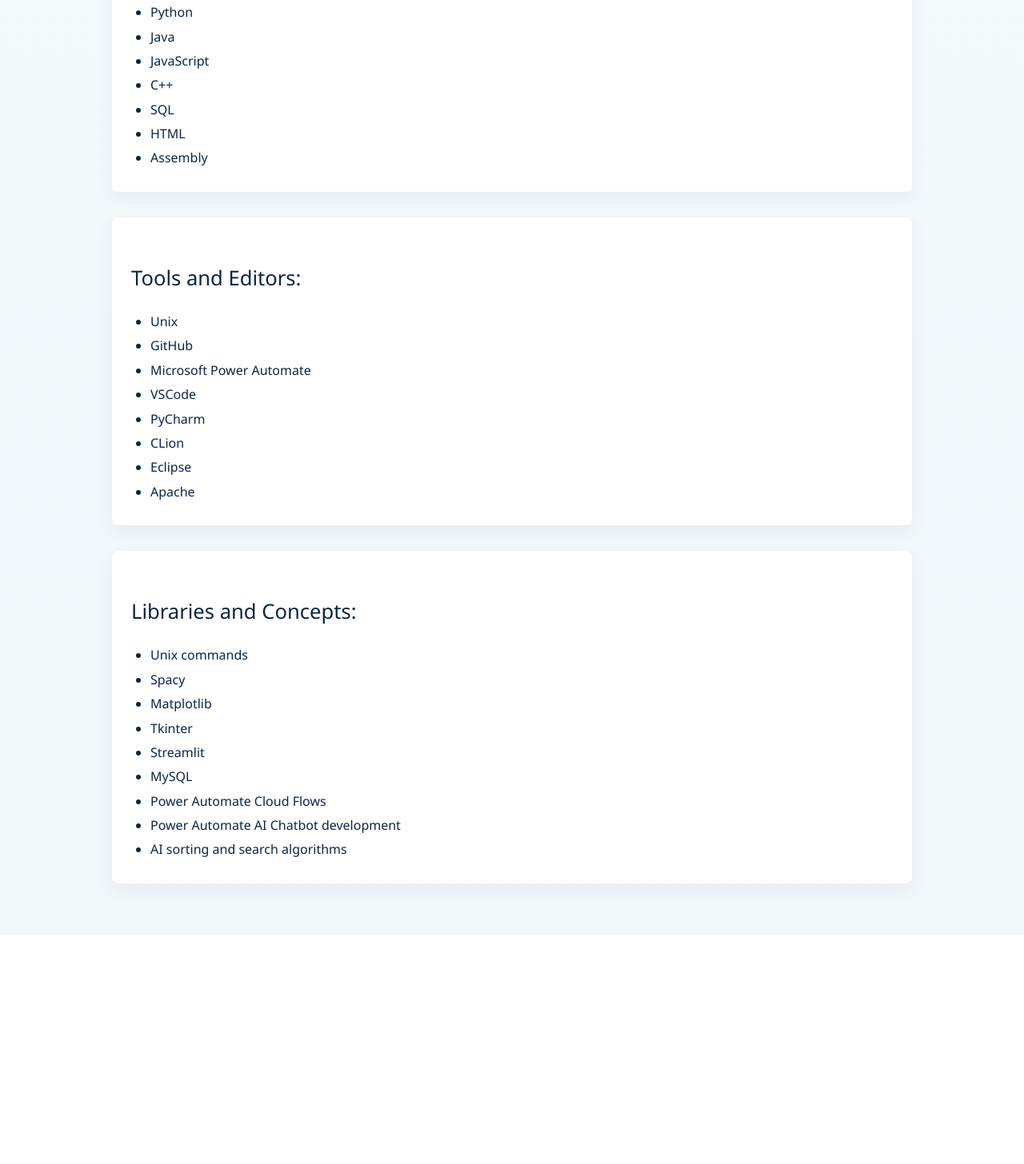
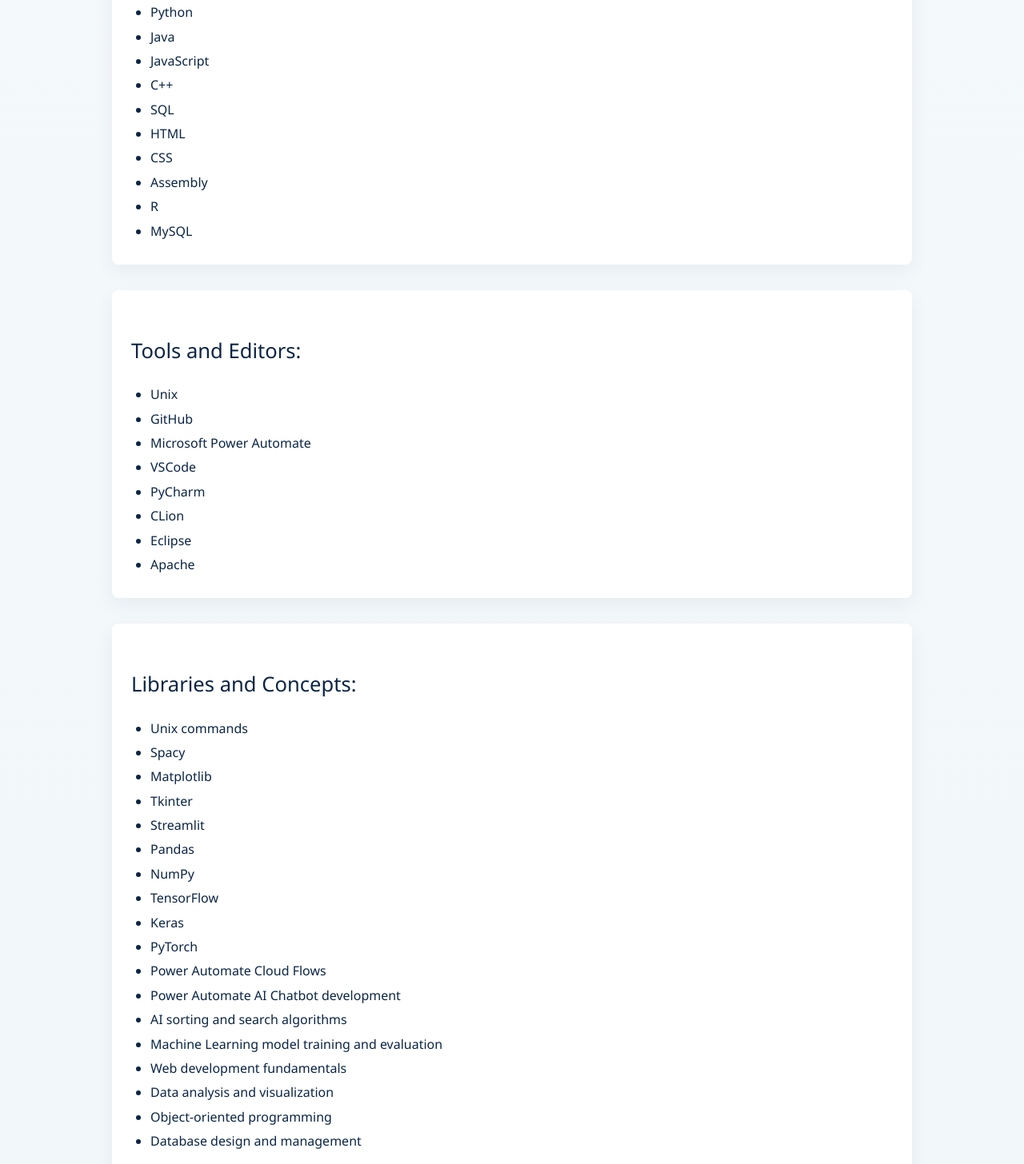
Before and after one commit to LeonardoHN07/portfolio-website, a plain HTML site: page index.html in a window 1280 px wide. Shown: the part 2304-3760 px from the top of the page at 80% size. Before the commit the page ends 3473 px from the top, so only its background shows below. Drawn offline with Linux system fonts and the light colour scheme.

Commit message:
addded skills ot the skills section

```diff
--- a/index.html
+++ b/index.html
@@ -137,7 +137,10 @@
             <li>C++</li>
             <li>SQL</li>
             <li>HTML</li>
+            <li>CSS</li>
             <li>Assembly</li>
+            <li>R</li>
+            <li>MySQL</li>
         </ul>
     </li>
 
@@ -163,10 +166,19 @@
             <li>Matplotlib</li>
             <li>Tkinter</li>
             <li>Streamlit</li>
-            <li>MySQL</li>
+            <li>Pandas</li>
+            <li>NumPy</li>
+            <li>TensorFlow</li>
+            <li>Keras</li>
+            <li>PyTorch</li>
             <li>Power Automate Cloud Flows</li>
             <li>Power Automate AI Chatbot development</li>
             <li>AI sorting and search algorithms</li>
+            <li>Machine Learning model training and evaluation</li>
+            <li>Web development fundamentals</li>
+            <li>Data analysis and visualization</li>
+            <li>Object-oriented programming</li>
+            <li>Database design and management</li>
         </ul>
     </li>
         </ul>
```
